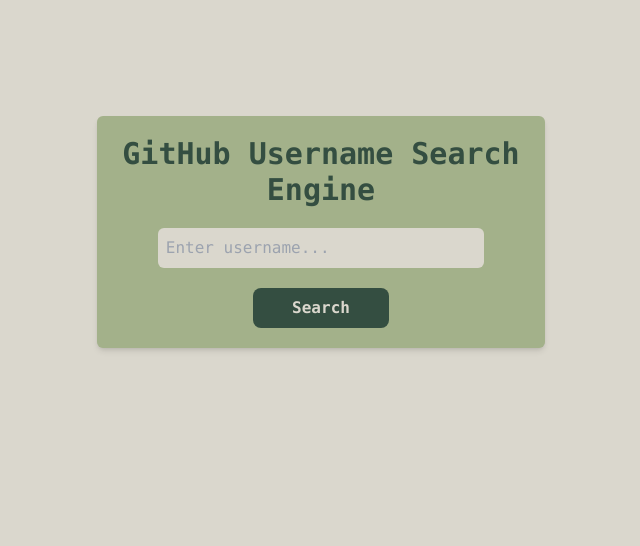
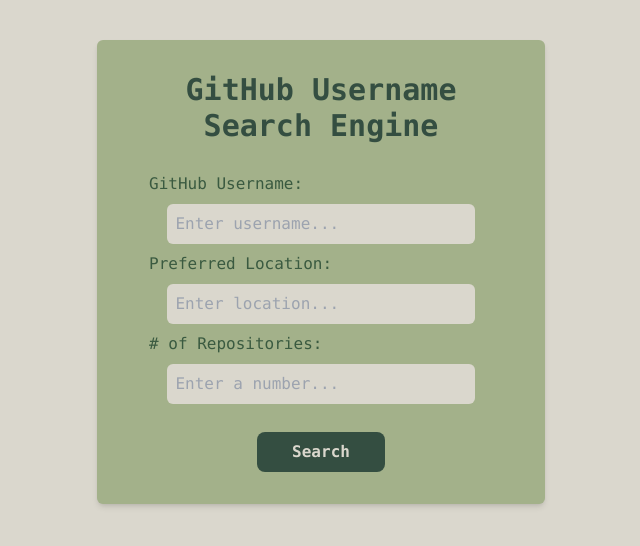
Before and after one commit to codenant/alx-fe-reactjs, a React (Vite) app in the folder github-user-search/: page / in a window 1280 px wide. Shown: the top 546 px of the page, without its empty margins (319-959 px from the left). Built offline with nearby package versions, Linux system fonts and the light colour scheme.

Commit message:
Added location and # of repos search bars and functionalities + more styling

```diff
--- a/github-user-search/src/components/Search.jsx
+++ b/github-user-search/src/components/Search.jsx
@@ -3,6 +3,8 @@
 
 function Search() {
   const [username, setUsername] = useState("");
+  const [location, setLocation] = useState("");
+  const [repos, setRepos] = useState("");
   const [data, setData] = useState(null);
   const [loading, setLoading] = useState(false);
   const [error, setError] = useState(null);
@@ -13,7 +15,7 @@
     setError(null);
     setData(null);
 
-    fetchUserData(username)
+    fetchUserData(username, location, repos)
       .then((response) => {
         setData(response);
       })
@@ -21,17 +23,22 @@
       .finally(() => setLoading(false));
 
     setUsername("");
+    setLocation("");
+    setRepos("");
   };
 
   return (
-    <div className="bg-dustGray h-screen font-mono">
+    <div className="bg-dustGray h-screen font-mono overflow-auto">
       <form
         onSubmit={handleSubmit}
-        className="flex flex-col mx-auto max-w-md bg-lightestGreen p-5 gap-5 rounded-md shadow-md translate-y-1/2"
+        className="flex flex-col mx-auto sm:max-w-md min-[350px]:max-w-xs bg-lightestGreen p-8 gap-2 rounded-md shadow-md mt-10"
       >
-        <h1 className="font-bold text-darkestGreen text-center text-3xl">
+        <h1 className="font-extrabold text-darkestGreen text-center text-3xl mb-5">
           GitHub Username Search Engine
         </h1>
+        <label htmlFor="username" className="ml-5 text-darkGreen">
+          GitHub Username:
+        </label>
         <input
           type="text"
           name="username"
@@ -41,14 +48,38 @@
           onChange={(e) => setUsername(e.target.value)}
           className="bg-dustGray text-darkestGreen rounded-md w-4/5 mx-auto p-2"
         />
+        <label htmlFor="location" className="ml-5 text-darkGreen">
+          Preferred Location:
+        </label>
+        <input
+          type="text"
+          name="location"
+          id="location"
+          placeholder="Enter location..."
+          value={location}
+          onChange={(e) => setLocation(e.target.value)}
+          className="bg-dustGray text-darkestGreen rounded-md w-4/5 mx-auto p-2"
+        />
+        <label htmlFor="repos" className="ml-5 text-darkGreen">
+          # of Repositories:
+        </label>
+        <input
+          type="number"
+          name="repos"
+          id="repos"
+          placeholder="Enter a number..."
+          value={repos}
+          onChange={(e) => setRepos(e.target.value)}
+          className="bg-dustGray text-darkestGreen rounded-md w-4/5 mx-auto p-2"
+        />
         <button
           type="submit"
-          className="text-dustGray bg-darkestGreen hover:bg-darkGreen transition duration-200 ease-in-out rounded-lg w-1/3 mx-auto h-10 font-semibold"
+          className="text-dustGray bg-darkestGreen hover:bg-darkGreen transition duration-200 ease-in-out rounded-lg w-1/3 mx-auto h-10 font-semibold mt-5"
         >
           Search
         </button>
       </form>
-      <div className="flex flex-col mx-auto max-w-md p-5 gap-5 rounded-md mt-36">
+      <div className="flex flex-col mx-auto max-w-md p-5 gap-5 rounded-md mt-10">
         {error && (
           <p className="text-red-800 font-bold text-xl text-center">{error}</p>
         )}
@@ -59,21 +90,37 @@
         )}
         {data && (
           <div>
+            {data.map((user) => (
+              <div key={user.id}>
                 <div className="bg-darkestGreen w-28 h-28 mx-auto rounded-md flex flex-col justify-center items-center mb-4">
-              <img src={data.avatar_url} className="h-24 w-24" />
+                  <img src={user.avatar_url} className="h-24 w-24" />
                 </div>
                 <h2 className="text-darkestGreen font-bold text-xl text-center mb-4">
-              {data.login}
+                  {user.login}
                 </h2>
-            <a href={data.html_url} target="_blank">
+                <h3 className="text-center text-darkestGreen font-bold text-lg">
+                  Location:{" "}
+                  <span className="text-midGreen font-normal">
+                    {user.location ? user.location : "No relevant data"}
+                  </span>
+                </h3>
+                <h3 className="text-center text-darkestGreen font-bold text-lg">
+                  # of Public Repos:{" "}
+                  <span className="text-midGreen font-normal">
+                    {user.public_repos ? user.public_repos : "Not available"}
+                  </span>
+                </h3>
+                <a href={user.html_url} target="_blank">
                   <button
                     className="text-darkestGreen border-darkestGreen border-2 border-dashed hover:text-dustGray hover:bg-darkestGreen
               transition duration-150 ease-in-out
-              rounded-lg w-1/3 h-10 font-semibold translate-x-full"
+              rounded-lg w-1/3 min-[350px]:text-sm h-10 font-semibold translate-x-full my-5"
                   >
                     Visit Profile
                   </button>
                 </a>
+              </div>
+            ))}
           </div>
         )}
       </div>
```
Lines whose indentation alone changed are shown as unchanged.
